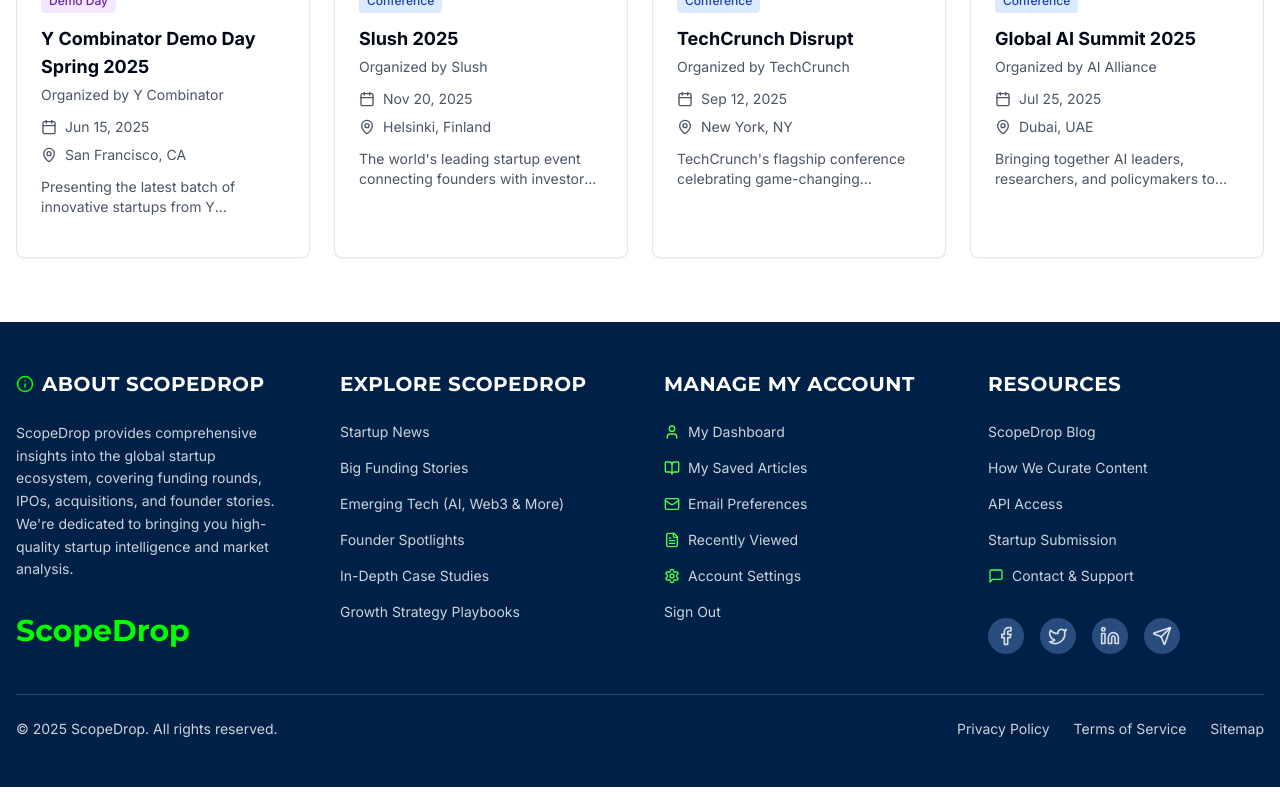
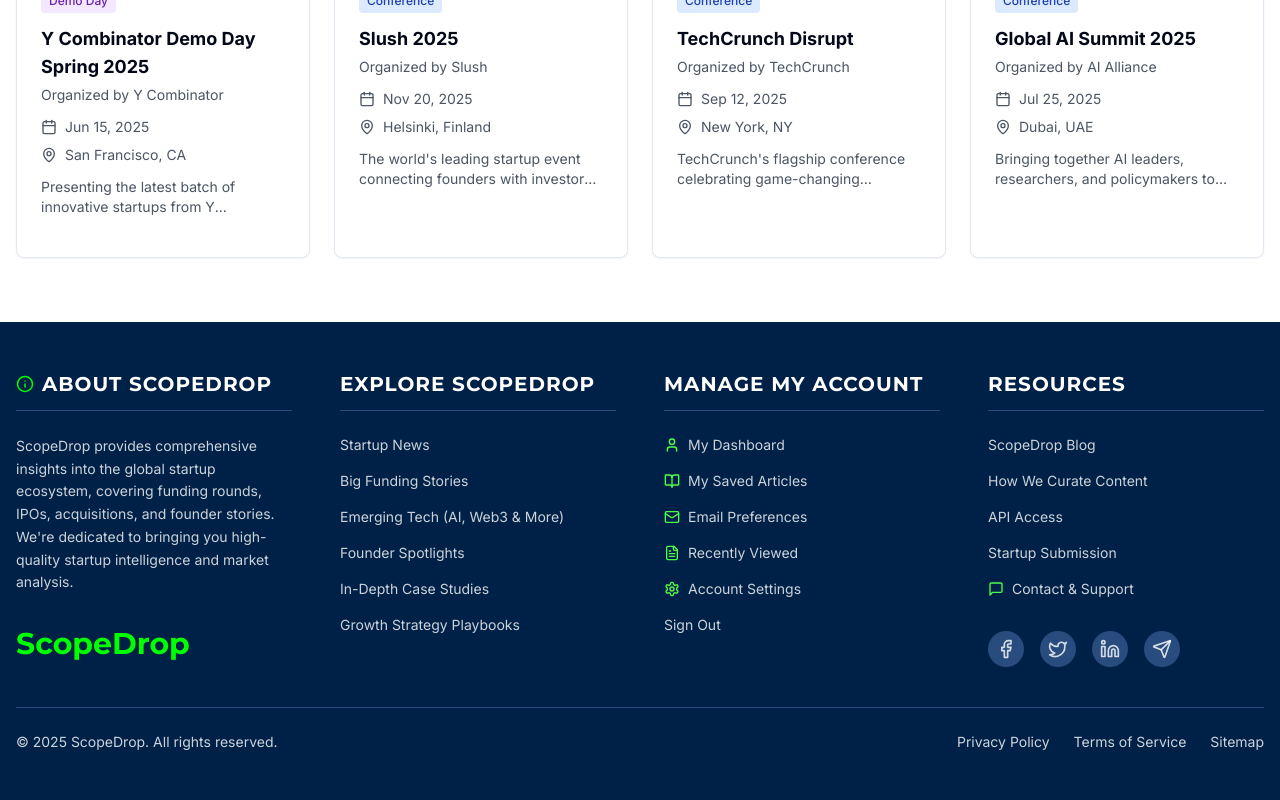
Before and after one commit to strangerxyz14/ScopeDrop, a React (Vite) app: page / in a window 1280 px wide. Shown: the part 3987-4787 px from the top of the page. Built offline with nearby package versions, Linux system fonts and the light colour scheme.

Commit message:
Fix: Resolve React Router import error
The previous AI edits did not result in any changes to the codebase. This commit addresses a React Router import error.

```diff
--- a/src/components/footer/FooterSection.tsx
+++ b/src/components/footer/FooterSection.tsx
@@ -13,12 +13,14 @@ const FooterSection: React.FC<React.PropsWithChildren<FooterSectionProps>> = ({
   children,
 }) => {
   return (
-    <div>
-      <h3 className="text-xl font-display font-bold mb-6 tracking-wide text-white uppercase flex items-center">
+    <div className="footer-section">
+      <h3 className="text-xl font-display font-bold mb-6 tracking-wider text-white uppercase flex items-center border-b border-oxford-400 pb-3">
         {icon && <span className="mr-2 text-parrot">{icon}</span>}
         {title}
       </h3>
-      {children}
+      <div className="mt-4">
+        {children}
+      </div>
     </div>
   );
 };
```
